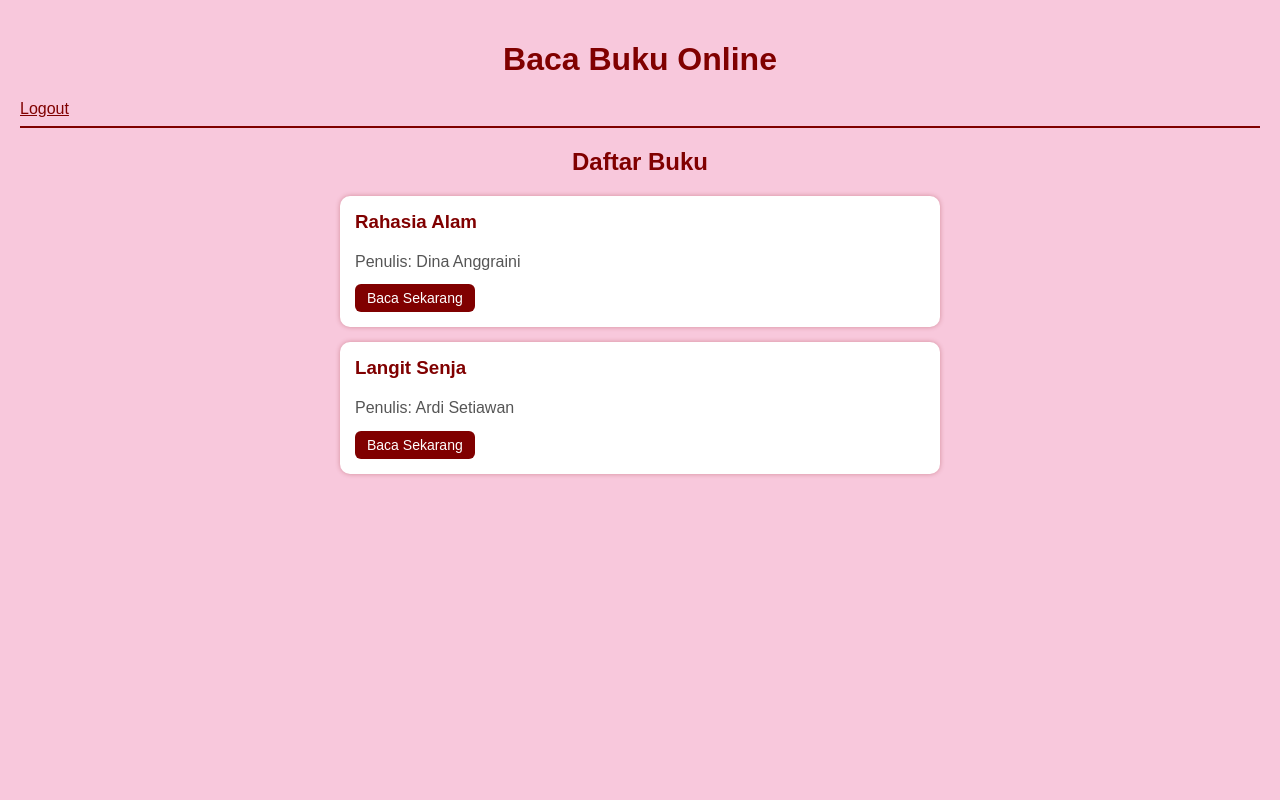
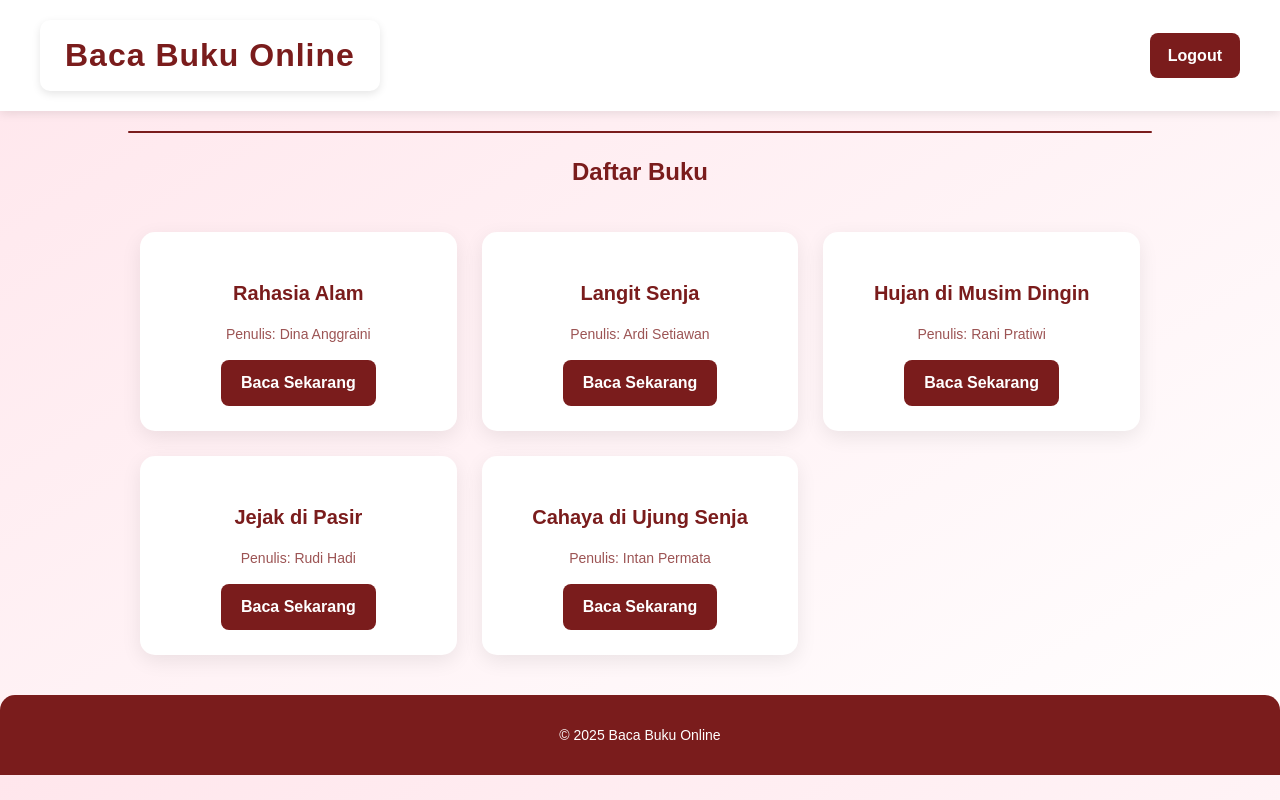
Before and after one commit to Feby07/PemrWeb_HTML, a PHP site: page /UTS/home.html in a window 1280 px wide. Run offline with PHP 8.4, Linux system fonts and the light colour scheme.

Commit message:
commit uts

```diff
--- a/UTS/home.html
+++ b/UTS/home.html
@@ -1,12 +1,18 @@
 <!DOCTYPE html>
-<html>
+<html lang="id">
 <head>
+  <meta charset="UTF-8">
   <title>Beranda - Baca Buku Online</title>
   <link rel="stylesheet" href="style.css">
 </head>
 <body>
-  <h1>Baca Buku Online</h1>
-  <a href="index.html">Logout</a>
+  <header>
+    <div class="title-box">
+      <h1>Baca Buku Online</h1>
+    </div>
+    <a href="index.html" class="logout-btn">Logout</a>
+  </header>
+
   <hr>
 
   <h2>Daftar Buku</h2>
@@ -14,13 +20,32 @@
     <div class="book">
       <h3>Rahasia Alam</h3>
       <p>Penulis: Dina Anggraini</p>
-      <a href="baca.html">Baca Sekarang</a>
+      <a href="baca1.html">Baca Sekarang</a>
     </div>
     <div class="book">
       <h3>Langit Senja</h3>
       <p>Penulis: Ardi Setiawan</p>
-      <a href="baca.html">Baca Sekarang</a>
+      <a href="baca2.html">Baca Sekarang</a>
+    </div>
+    <div class="book">
+      <h3>Hujan di Musim Dingin</h3>
+      <p>Penulis: Rani Pratiwi</p>
+      <a href="baca3.html">Baca Sekarang</a>
+    </div>
+    <div class="book">
+      <h3>Jejak di Pasir</h3>
+      <p>Penulis: Rudi Hadi</p>
+      <a href="baca4.html">Baca Sekarang</a>
+    </div>
+    <div class="book">
+      <h3>Cahaya di Ujung Senja</h3>
+      <p>Penulis: Intan Permata</p>
+      <a href="baca5.html">Baca Sekarang</a>
     </div>
   </div>
+
+  <footer>
+    <p>© 2025 Baca Buku Online</p>
+  </footer>
 </body>
 </html>
--- a/UTS/style.css
+++ b/UTS/style.css
@@ -1,15 +1,19 @@
 :root {
-  --maroon: #800000;
-  --pink: #f8c8dc;
+  --maroon: #7a1c1c;
+  --softpink: #ffe6ec;
   --white: #fff;
-  --gray: #555;
+  --gray: #9c5454;
+  --lightgray: #f9f9f9;
+  --hover-maroon: #a22c2c;
 }
 
 body {
-  font-family: Arial, sans-serif;
-  background-color: var(--pink);
+  font-family: 'Poppins', sans-serif;
+  background: linear-gradient(to bottom right, var(--softpink), #fff);
   margin: 0;
-  padding: 20px;
+  padding: 0;
+  color: var(--gray);
+  line-height: 1.6;
 }
 
 h1, h2 {
@@ -17,96 +21,166 @@ h1, h2 {
   text-align: center;
 }
 
-.login-box {
-  background: var(--white);
-  width: 320px;
-  margin: 100px auto;
-  padding: 25px;
-  text-align: center;
-  border-radius: 12px;
-  box-shadow: 0 0 8px rgba(128, 0, 0, 0.4);
-}
-
-.login-box input[type=text],
-.login-box input[type=password] {
-  width: 90%;
-  padding: 8px;
-  margin: 6px 0;
-  border: 1px solid var(--maroon);
+hr {
+  border: none;
+  height: 2px;
+  background: var(--maroon);
+  width: 80%;
+  margin: 20px auto;
   border-radius: 5px;
 }
 
-.login-box input[type=submit] {
+a {
+  color: var(--maroon);
+  text-decoration: none;
+  transition: color 0.3s;
+}
+
+a:hover {
+  text-decoration: underline;
+  color: var(--hover-maroon);
+}
+
+header {
+  display: flex;
+  justify-content: space-between;
+  align-items: center;
+  padding: 20px 40px;
+  background: var(--white);
+  box-shadow: 0 2px 10px rgba(0, 0, 0, 0.1);
+  position: sticky;
+  top: 0;
+  z-index: 999;
+}
+
+.title-box {
+  background: var(--white);
+  padding: 10px 25px;
+  border-radius: 10px;
+  box-shadow: 0 3px 8px rgba(0, 0, 0, 0.1);
+}
+
+.title-box h1 {
+  margin: 0;
+  font-size: 2em;
+  color: var(--maroon);
+  letter-spacing: 1px;
+}
+
+.logout-btn {
   background: var(--maroon);
   color: var(--white);
-  border: none;
-  padding: 8px 15px;
-  border-radius: 5px;
-  cursor: pointer;
+  padding: 10px 18px;
+  border-radius: 8px;
   font-weight: bold;
+  transition: background 0.3s ease;
 }
 
-.login-box input[type=submit]:hover {
-  background: #a00000;
-}
-
-.login-box a {
-  color: var(--maroon);
-  text-decoration: none;
-}
-
-.login-box a:hover {
-  text-decoration: underline;
+.logout-btn:hover {
+  background: var(--hover-maroon);
 }
 
 .book-list {
   display: grid;
-  gap: 15px;
-  max-width: 600px;
-  margin: 20px auto;
+  grid-template-columns: repeat(auto-fit, minmax(250px, 1fr));
+  gap: 25px;
+  max-width: 1000px;
+  margin: 40px auto;
+  padding: 0 30px;
 }
 
 .book {
   background: var(--white);
-  padding: 15px;
-  border-radius: 10px;
-  box-shadow: 0 0 5px rgba(128, 0, 0, 0.3);
+  padding: 25px;
+  border-radius: 15px;
+  box-shadow: 0 6px 20px rgba(0, 0, 0, 0.08);
+  text-align: center;
+  transition: transform 0.1s ease, box-shadow 0.1s ease;
+}
+
+.book:hover {
+  transform: translateY(-8px) scale(1.02);
+  box-shadow: 0 10px 25px rgba(0, 0, 0, 0.12);
 }
 
 .book h3 {
-  margin: 0;
   color: var(--maroon);
+  margin-bottom: 10px;
+  font-size: 20px;
 }
 
 .book p {
+  font-size: 14px;
+  margin-bottom: 15px;
   color: var(--gray);
-  margin-bottom: 10px;
 }
 
 .book a {
   display: inline-block;
   background: var(--maroon);
   color: var(--white);
-  padding: 6px 12px;
-  border-radius: 6px;
-  text-decoration: none;
-  font-size: 14px;
+  padding: 10px 20px;
+  border-radius: 8px;
+  font-weight: bold;
+  transition: background 0.3s ease;
 }
 
 .book a:hover {
-  background: #a00000;
+  background: var(--hover-maroon);
 }
 
-p {
-  text-align: justify;
-  line-height: 1.6;
-  color: #333;
+footer {
+  text-align: center;
+  background: var(--maroon);
+  color: var(--white);
+  padding: 15px;
+  margin-top: 40px;
+  font-size: 14px;
+  border-top-left-radius: 15px;
+  border-top-right-radius: 15px;
 }
 
-a {
-  color: var(--maroon);
+.login-box {
+  max-width: 400px;
+  margin: 80px auto;
+  background: var(--white);
+  padding: 30px 40px;
+  border-radius: 12px;
+  box-shadow: 0 6px 20px rgba(0, 0, 0, 0.1);
+  text-align: center;
 }
 
-hr {
-  border: 1px solid var(--maroon);
+.login-box h2 {
+  color: var(--maroon);
+  margin-bottom: 20px;
 }
+
+.login-box input[type="text"],
+.login-box input[type="password"] {
+  width: 100%;
+  padding: 10px;
+  margin-bottom: 15px;
+  border: 1px solid #ccc;
+  border-radius: 8px;
+}
+
+.login-box input[type="submit"] {
+  background: var(--maroon);
+  color: var(--white);
+  padding: 10px 25px;
+  border: none;
+  border-radius: 8px;
+  cursor: pointer;
+  font-weight: bold;
+  transition: background 0.3s;
+}
+
+.login-box input[type="submit"]:hover {
+  background: var(--hover-maroon);
+}
+
+.login-box a {
+  color: var(--maroon);
+  text-decoration: underline;
+  font-size: 14px;
+}
```
Also changed, not shown: UTS/baca.html (deleted, +0 -18 lines), UTS/baca1.html (added, +23 -0 lines), UTS/baca2.html (added, +23 -0 lines), UTS/baca3.html (added, +23 -0 lines), UTS/baca4.html (added, +23 -0 lines), UTS/baca5.html (added, +23 -0 lines), UTS/index.html (+7 -4 lines).
